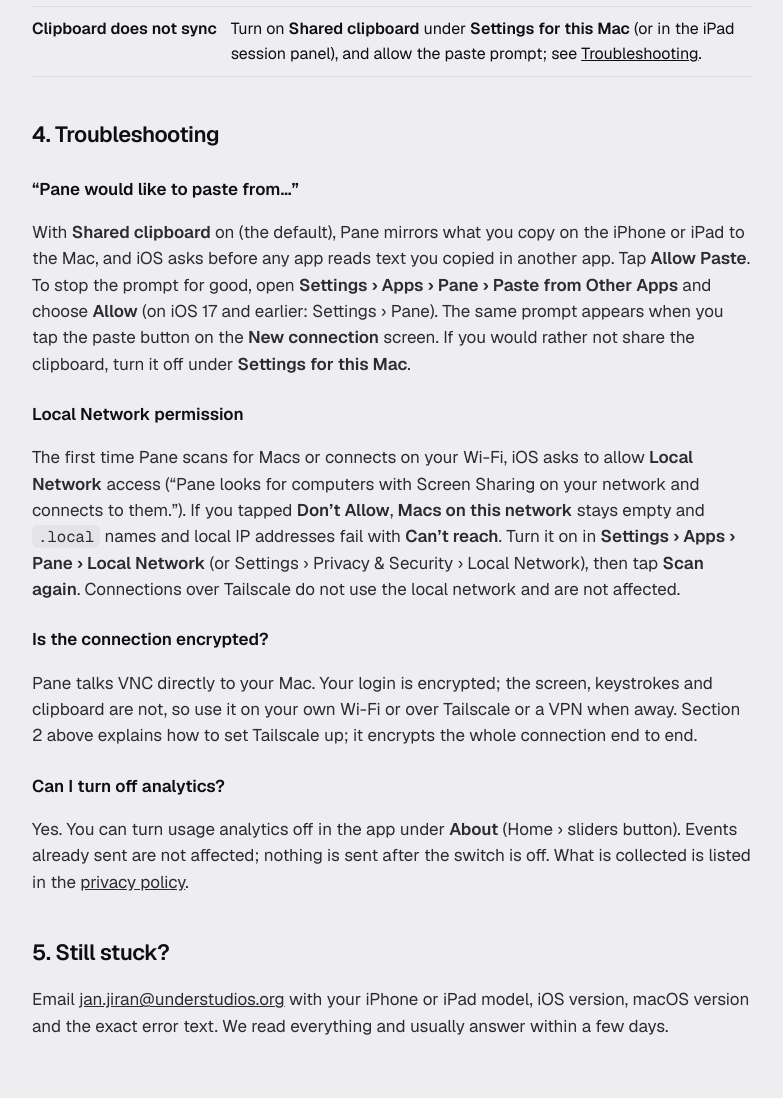
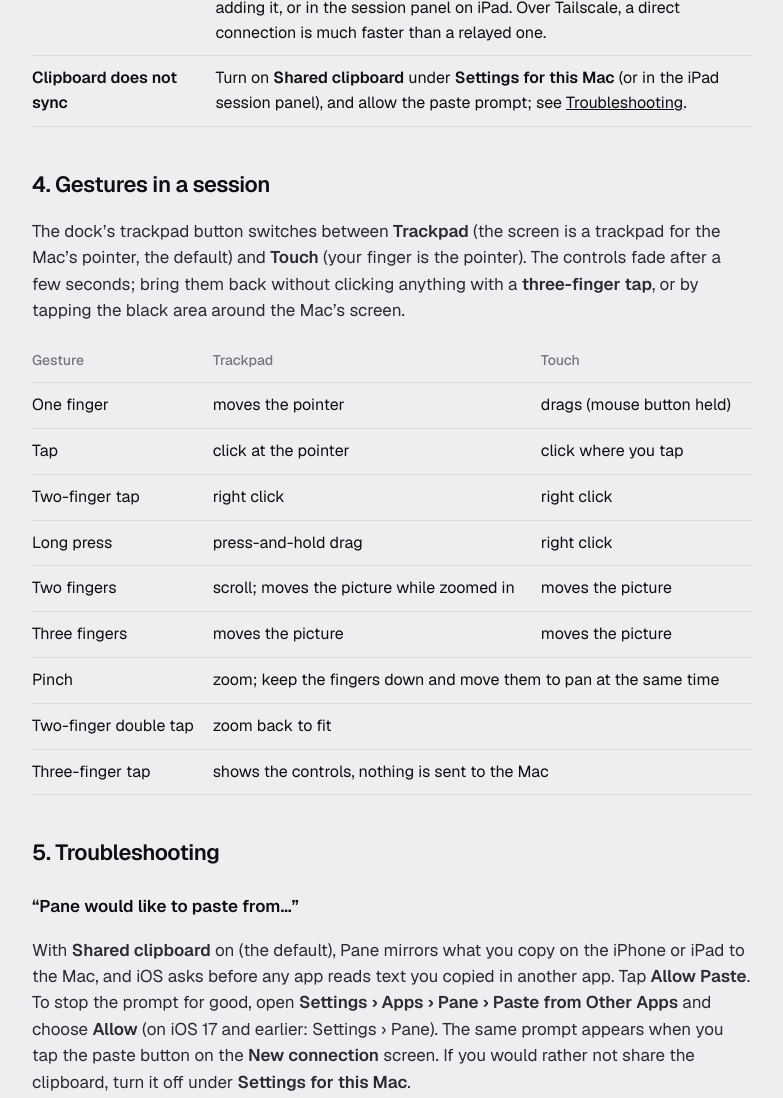
Before and after one commit to Janjiran/pane-site, a plain HTML site: page support.html in a window 1280 px wide. Shown: the part 2829-3927 px from the top of the page, without its empty margins (248-1031 px from the left). Drawn offline with nearby package versions, Linux system fonts and the light colour scheme.

Commit message:
docs: gestures section; banner copy

```diff
--- a/support.html
+++ b/support.html
@@ -50,7 +50,7 @@
       <tr><td><strong>Can’t reach</strong> · <em>didn’t answer on port 5900. It may be asleep, or you’re on a different network.</em></td><td>Screen Sharing is off, the Mac is asleep, on a different network, the name does not resolve, or the Mac’s firewall blocks it. Check System Settings › General › Sharing and System Settings › Network › Firewall, make sure both devices are on the same Wi-Fi, or use <strong>Wake &amp; retry</strong>, <strong>Try remote address</strong> or <strong>Edit address</strong>.</td></tr>
       <tr><td><strong>Sign in needed</strong> · <em>That didn’t work. Check the user name and password.</em></td><td>Use your Mac user name (short name or full name) and login password. If the Mac asks for a VNC password instead, Pane shows a single <strong>VNC password</strong> field and no user name.</td></tr>
       <tr><td><em>The connection timed out before the screen arrived.</em></td><td>The network is very slow or something in between drops the connection. Try again closer to the router, or over Tailscale check that it is a direct connection (<code>tailscale status</code> on the Mac).</td></tr>
-      <tr><td><em>The server closed the connection.</em> / <strong>Disconnected</strong> · <em>closed by server</em></td><td>The Mac went to sleep, Screen Sharing was turned off, or another user took over the screen. Tap <strong>Reconnect</strong>.</td></tr>
+      <tr><td><em>The server closed the connection.</em> / <strong>Host closed</strong> in the session banner</td><td>The Mac went to sleep, Screen Sharing was turned off, or another user took over the screen. Tap <strong>Reconnect</strong>.</td></tr>
       <tr><td><em>The server spoke a VNC dialect Pane doesn’t understand yet.</em></td><td>Usually a non-Mac VNC server with an unsupported security type. Email us the server software and version.</td></tr>
       <tr><td><strong>Macs on this network</strong> stays empty</td><td>Pane needs the <strong>Local Network</strong> permission to discover Macs; see <a href="#local-network">Troubleshooting</a>. Then tap <strong>Scan again</strong>.</td></tr>
       <tr><td><strong>Black screen</strong> or <strong>only the login window</strong></td><td>The Mac is locked or another user is logged in. Sign in on the remote login window; macOS may ask whether to share the current display or open a virtual display.</td></tr>
@@ -60,7 +60,22 @@
       <tr><td><strong>Clipboard does not sync</strong></td><td>Turn on <strong>Shared clipboard</strong> under <strong>Settings for this Mac</strong> (or in the iPad session panel), and allow the paste prompt; see <a href="#paste-prompt">Troubleshooting</a>.</td></tr>
     </table>
 
-    <h2>4. Troubleshooting</h2>
+    <h2 id="gestures">4. Gestures in a session</h2>
+    <p>The dock’s trackpad button switches between <strong>Trackpad</strong> (the screen is a trackpad for the Mac’s pointer, the default) and <strong>Touch</strong> (your finger is the pointer). The controls fade after a few seconds; bring them back without clicking anything with a <strong>three-finger tap</strong>, or by tapping the black area around the Mac’s screen.</p>
+    <table>
+      <tr><th>Gesture</th><th>Trackpad</th><th>Touch</th></tr>
+      <tr><td>One finger</td><td>moves the pointer</td><td>drags (mouse button held)</td></tr>
+      <tr><td>Tap</td><td>click at the pointer</td><td>click where you tap</td></tr>
+      <tr><td>Two-finger tap</td><td>right click</td><td>right click</td></tr>
+      <tr><td>Long press</td><td>press-and-hold drag</td><td>right click</td></tr>
+      <tr><td>Two fingers</td><td>scroll; moves the picture while zoomed in</td><td>moves the picture</td></tr>
+      <tr><td>Three fingers</td><td>moves the picture</td><td>moves the picture</td></tr>
+      <tr><td>Pinch</td><td colspan="2">zoom; keep the fingers down and move them to pan at the same time</td></tr>
+      <tr><td>Two-finger double tap</td><td colspan="2">zoom back to fit</td></tr>
+      <tr><td>Three-finger tap</td><td colspan="2">shows the controls, nothing is sent to the Mac</td></tr>
+    </table>
+
+    <h2>5. Troubleshooting</h2>
     <h3 id="paste-prompt">“Pane would like to paste from…”</h3>
     <p>With <strong>Shared clipboard</strong> on (the default), Pane mirrors what you copy on the iPhone or iPad to the Mac, and iOS asks before any app reads text you copied in another app. Tap <strong>Allow Paste</strong>. To stop the prompt for good, open <strong>Settings › Apps › Pane › Paste from Other Apps</strong> and choose <strong>Allow</strong> (on iOS 17 and earlier: Settings › Pane). The same prompt appears when you tap the paste button on the <strong>New connection</strong> screen. If you would rather not share the clipboard, turn it off under <strong>Settings for this Mac</strong>.</p>
 
@@ -73,7 +88,7 @@
     <h3 id="analytics">Can I turn off analytics?</h3>
     <p>Yes. You can turn usage analytics off in the app under <strong>About</strong> (Home › sliders button). Events already sent are not affected; nothing is sent after the switch is off. What is collected is listed in the <a href="privacy.html#analytics">privacy policy</a>.</p>
 
-    <h2>5. Still stuck?</h2>
+    <h2>6. Still stuck?</h2>
     <p>Email <a href="mailto:jan.jiran@understudios.org">jan.jiran@understudios.org</a> with your iPhone or iPad model, iOS version, macOS version and the exact error text. We read everything and usually answer within a few days.</p>
   </main>
 
```
